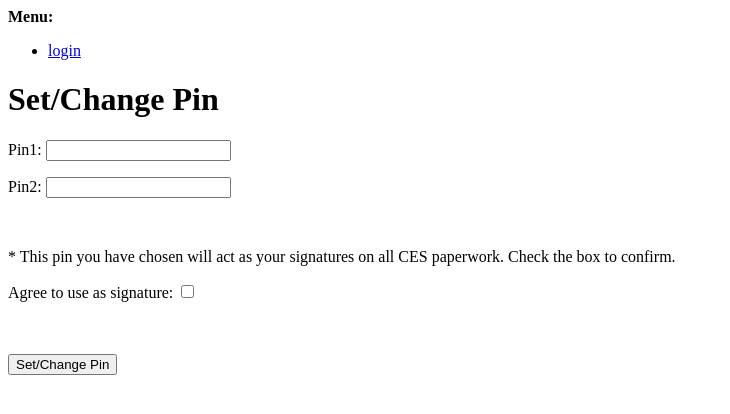
After one commit to cmclaug3/CES, a Django app: page /time_sheet/set_pin in a window 1280 px wide. The commit adds this page. Shown: the top 414 px of the page, without its empty margins (0-730 px from the left). Run offline with Django 3.2, Linux system fonts and the light colour scheme.

Commit message:
added add/change pin and cleaned up user/employee models

```diff
--- a/templates/base.html
+++ b/templates/base.html
@@ -22,7 +22,9 @@
     <strong>Menu:</strong>
     <ul>
       {% if user.is_authenticated %}
-        <p><a href="{% url 'logout' %}">logout</a></p>
+        <p><a href="{% url 'home' %}">Home</a></p>
+        <p><a href="{% url 'logout' %}">Logout</a></p>
+        <p><a href="{% url 'set_pin' %}">Set/Change Pin</a></p>
 
       {% else %}
         <li><a href="{% url 'login' %}">login</a></li>
--- a/templates/home.html
+++ b/templates/home.html
@@ -12,7 +12,8 @@
 <p>welcome to the CES employee portal {{ user.first_name }} {{ user.last_name }}</p>
 <p>{{ user.get_full_name }}</p>
 
-<p>are you staff?? {{ user.is_staff }}</p>
+<p>are you staff: {{ user.is_staff }}</p>
+<p>are you superuser: {{ user.is_admin }}</p>
 
 
 
--- a/time_sheet/forms.py
+++ b/time_sheet/forms.py
@@ -5,3 +5,4 @@ from django import forms
 class SetPinForm(forms.Form):
     pin1 = forms.CharField(max_length=8)
     pin2 = forms.CharField(max_length=8)
+    agree_to_use_as_signature = forms.BooleanField()
--- /dev/null
+++ b/time_sheet/templates/set_pin_form.html
@@ -0,0 +1,21 @@
+{% extends 'base.html' %}
+
+{% block content %}
+
+<h1>Set/Change Pin</h1>
+<form method="post">
+  {% csrf_token %}
+
+    <p>{{ form.pin1.label_tag }} {{ form.pin1 }}</p>
+    <p>{{ form.pin2.label_tag }} {{ form.pin2 }}</p>
+
+    <br>
+    <p>* This pin you have chosen will act as your signatures on all CES paperwork. Check the box to confirm.</p>
+
+    <p>{{ form.agree_to_use_as_signature.label_tag }} {{ form.agree_to_use_as_signature }}</p>
+    <br><br>
+
+  <button type="submit">Set/Change Pin</button>
+</form>
+
+{% endblock content %}
--- a/time_sheet/urls.py
+++ b/time_sheet/urls.py
@@ -1,8 +1,9 @@
 from django.urls import path
+from .views import SetPinView
 
 
 
 urlpatterns = [
-    # path('set_pin', SetPinView.as_view(), name='set_pin'),
+    path('set_pin', SetPinView.as_view(), name='set_pin'),
 
 ]
--- a/time_sheet/views.py
+++ b/time_sheet/views.py
@@ -1,3 +1,59 @@
-from django.shortcuts import render
+from django.shortcuts import render, redirect
+from django.views import View
+from django.contrib import messages
+from django.urls import reverse
+from .forms import SetPinForm
+from accounts.models import Employee
 
-# Create your views here.
+
+
+
+
+class SetPinView(View):
+    def get(self, request):
+        context = {
+            'form': SetPinForm()
+        }
+        return render(request, 'set_pin_form.html', context)
+
+    def post(self, request):
+        form = SetPinForm(request.POST)
+        if not form.is_valid():
+            context = {
+                'form': form
+            }
+            return render(request, 'set_new_user_password_form.html', context)
+
+        pin1 = form.cleaned_data['pin1']
+        pin2 = form.cleaned_data['pin2']
+        agree = form.cleaned_data['agree_to_use_as_signature']
+
+        employee = Employee.objects.get(user=request.user)
+
+        if agree == False:
+            messages.add_message(request, messages.ERROR, 'You must check box to agree to use pin as signature to proceed')
+            return redirect(reverse('set_pin'))
+
+        if pin1.isdigit() and pin2.isdigit() == True:
+
+            if len(pin1) and len(pin2) >= 6:
+
+                if pin1 == pin2:
+
+                    # SUCCESS
+                    employee.pin = pin1
+                    employee.save()
+                    messages.add_message(request, messages.SUCCESS, 'You have successfully Changed/Added your pin')
+                    return redirect(reverse('home'))
+
+                else:
+                    messages.add_message(request, messages.ERROR, 'Pins do not match try again')
+                    return redirect(reverse('set_pin'))
+
+            else:
+                messages.add_message(request, messages.ERROR, 'Pins must be atleast 6 characters long try again')
+                return redirect(reverse('set_pin'))
+
+        else:
+            messages.add_message(request, messages.ERROR, 'Pins must be all numerical characters try again')
+            return redirect(reverse('set_pin'))
```
Also changed, not shown: accounts/models.py (+14 -2 lines), accounts/views.py (+7 -1 lines), templates/unauthenticated_base.html (+17 -3 lines), db.sqlite3.
